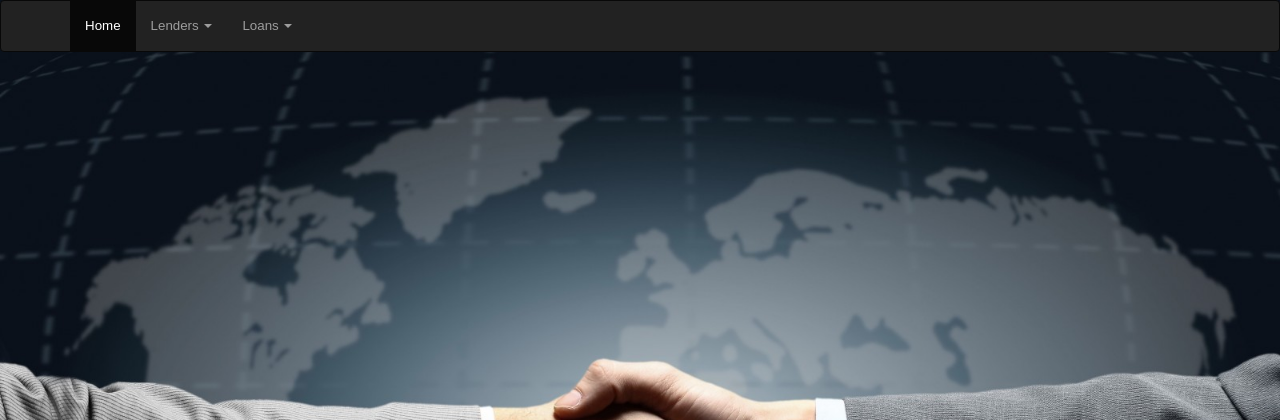
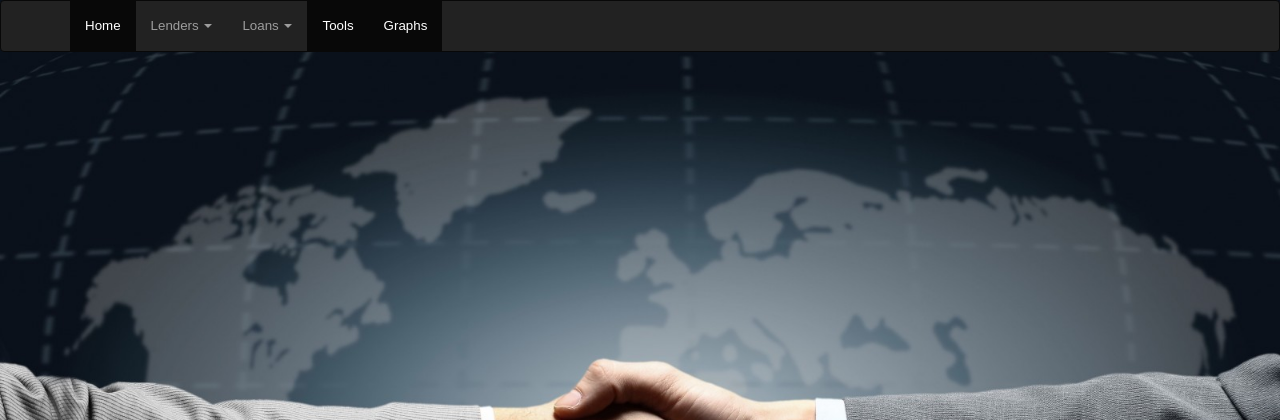
Before and after one commit to lorenzotan/streamline-broker, a Django app: page / in a window 1280 px wide. Shown: the top 420 px of the page. Run offline with Django 3.2, Linux system fonts and the light colour scheme; some libraries are stand-ins or nearby versions.

Commit message:
Issue 8: Adding Tools and Graphs links to navbar

```diff
--- a/broker1/inputs/templates/inputs/index.html
+++ b/broker1/inputs/templates/inputs/index.html
@@ -28,6 +28,8 @@
               <li><a href="inputs/loan_list/">List</a></li>
             </ul>
           </li>
+          <li class="active"><a href="#">Tools</a></li>
+          <li class="active"><a href="#">Graphs</a></li>
         </ul>
       </div>
     </nav>
```
